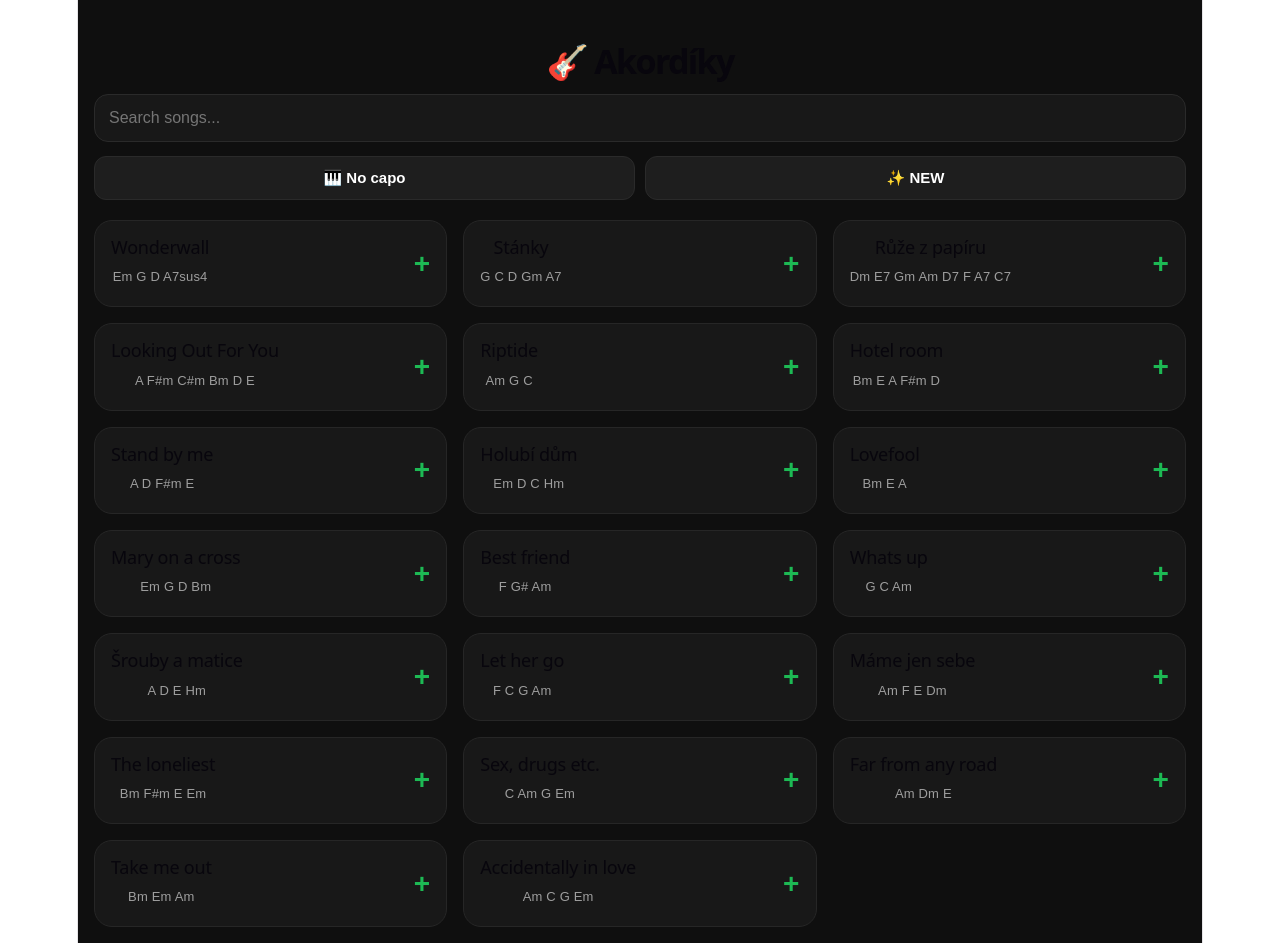
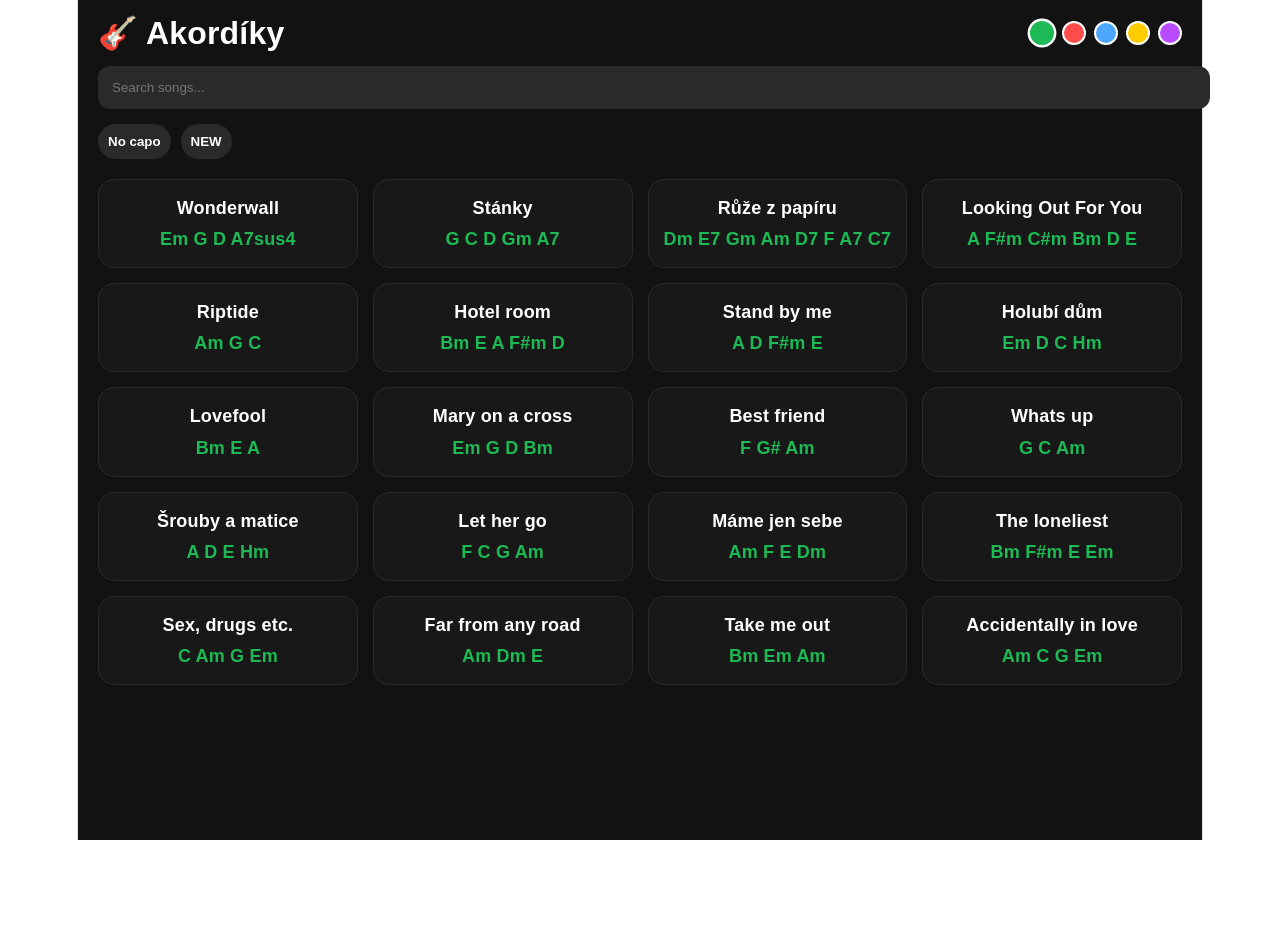
Before and after one commit to SuperWolf121/guitar-chords-app, a React (Vite) app in the folder guitar-chords-app/: page / in a window 1280 px wide. After the commit the page ends 840 px from the top, so only its background shows below. Built offline with nearby package versions, Linux system fonts and the light colour scheme.

Commit message:
GUI A SPOTIFY STYL

```diff
--- a/guitar-chords-app/src/App.jsx
+++ b/guitar-chords-app/src/App.jsx
@@ -5,432 +5,230 @@ function App() {
   const [noCapo, setNoCapo] = useState(false)
   const [showNewOnly, setShowNewOnly] = useState(false)
   const [openedSong, setOpenedSong] = useState(null)
+  const [themeColor, setThemeColor] = useState("#1db954")
 
   const songs = [
-    {
-      name: "Wonderwall",
-      difficulty: 2,
-      chords: "Em G D A7sus4",
-      capo: 2,
-      link: "https://www.ultimate-guitar.com/",
-    },
-    {
-      name: "Stánky",
-      difficulty: 1,
-      chords: "G C D Gm A7",
-      capo: 0,
-      link: "https://akordy.kytary.cz/song/stanky",
-    },
-    {
-      name: "Růže z papíru",
-      difficulty: 2,
-      chords: "Dm E7 Gm Am D7 F A7 C7",
-      capo: 0,
-      link: "https://akordy.kytary.cz/song/ruze-z-papiru",
-    },
-    {
-      name: "Looking Out For You",
-      difficulty: 2,
-      chords: "A F#m C#m Bm D E",
-      capo: 0,
-      link: "https://tabs.ultimate-guitar.com/tab/joy-again/looking-out-for-you-chords-1863147",
-    },
-    {
-      name: "Riptide",
-      difficulty: 1,
-      chords: "Am G C",
-      capo: 0,
-      link: "https://tabs.ultimate-guitar.com/tab/vance-joy/riptide-chords-1237247",
-    },
-    {
-      name: "Hotel room",
-      difficulty: 2,
-      chords: "Bm E A F#m D",
-      capo: 0,
-      link: "https://tabs.ultimate-guitar.com/tab/ax-and-the-hatchetmen/hotel-room-chords-5815592",
-    },
-    {
-      name: "Stand by me",
-      difficulty: 2,
-      chords: "A D F#m E",
-      capo: 0,
-      link: "https://guitartuna.com/chords/stand-by-me-ben-e-king-easy-guitar-chords-60fa8757d87f149fe408c47e",
-    },
-    {
-      name: "Holubí dům",
-      difficulty: 2,
-      chords: "Em D C Hm",
-      capo: 0,
-      link: "https://akordy.kytary.cz/song/holubi-dum",
-    },
-    {
-      name: "Lovefool",
-      difficulty: 2,
-      chords: "Bm E A",
-      capo: 0,
-      link: "https://www.cifraclub.com/the-cardigans/lovefool/",
-    },
-    {
-      name: "Mary on a cross",
-      difficulty: 2,
-      chords: "Em G D Bm",
-      capo: 4,
-      link: "https://tabs.ultimate-guitar.com/tab/ghost/mary-on-a-cross-chords-2825666",
-    },
+    { name: "Wonderwall", difficulty: 2, chords: "Em G D A7sus4", capo: 2, link: "https://www.ultimate-guitar.com/" },
+    { name: "Stánky", difficulty: 1, chords: "G C D Gm A7", capo: 0, link: "https://akordy.kytary.cz/song/stanky" },
+    { name: "Růže z papíru", difficulty: 2, chords: "Dm E7 Gm Am D7 F A7 C7", capo: 0, link: "https://akordy.kytary.cz/song/ruze-z-papiru" },
+    { name: "Looking Out For You", difficulty: 2, chords: "A F#m C#m Bm D E", capo: 0, link: "https://tabs.ultimate-guitar.com/tab/joy-again/looking-out-for-you-chords-1863147" },
+    { name: "Riptide", difficulty: 1, chords: "Am G C", capo: 0, link: "https://tabs.ultimate-guitar.com/tab/vance-joy/riptide-chords-1237247" },
+    { name: "Hotel room", difficulty: 2, chords: "Bm E A F#m D", capo: 0, link: "https://tabs.ultimate-guitar.com/tab/ax-and-the-hatchetmen/hotel-room-chords-5815592" },
+    { name: "Stand by me", difficulty: 2, chords: "A D F#m E", capo: 0, link: "https://guitartuna.com/chords/stand-by-me-ben-e-king-easy-guitar-chords-60fa8757d87f149fe408c47e" },
+    { name: "Holubí dům", difficulty: 2, chords: "Em D C Hm", capo: 0, link: "https://akordy.kytary.cz/song/holubi-dum" },
+    { name: "Lovefool", difficulty: 2, chords: "Bm E A", capo: 0, link: "https://www.cifraclub.com/the-cardigans/lovefool/" },
+    { name: "Mary on a cross", difficulty: 2, chords: "Em G D Bm", capo: 4, link: "https://tabs.ultimate-guitar.com/tab/ghost/mary-on-a-cross-chords-2825666" },
 
-    // NEW SONGS
-
-    {
-      name: "Best friend",
-      difficulty: 2,
-      chords: "F G# Am",
-      capo: 2,
-      link: "https://tabs.ultimate-guitar.com/tab/rex-orange-county/best-friend-chords-1954795",
-      isNew: true,
-    },
-    {
-      name: "Whats up",
-      difficulty: 1,
-      chords: "G C Am",
-      capo: 2,
-      link: "https://tabs.ultimate-guitar.com/tab/4-non-blondes/whats-up-chords-349210",
-      isNew: true,
-    },
-    {
-      name: "Šrouby a matice",
-      difficulty: 2,
-      chords: "A D E Hm",
-      capo: 0,
-      link: "https://pisnicky-akordy.cz/mandrage/srouby-a-matice?format=pdf",
-      isNew: true,
-    },
-    {
-      name: "Let her go",
-      difficulty: 2,
-      chords: "F C G Am",
-      capo: 7,
-      link: "https://tabs.ultimate-guitar.com/tab/passenger/let-her-go-chords-705962",
-      isNew: true,
-    },
-    {
-      name: "Máme jen sebe",
-      difficulty: 2,
-      chords: "Am F E Dm",
-      capo: 4,
-      link: "https://pisnicky-akordy.cz/nedvedi/mame-jen-sebe",
-      isNew: true,
-    },
-    {
-      name: "The loneliest",
-      difficulty: 2,
-      chords: "Bm F#m E Em",
-      capo: 0,
-      link: "https://tabs.ultimate-guitar.com/tab/maneskin/the-loneliest-chords-4375667",
-      isNew: true,
-    },
-    {
-      name: "Sex, drugs etc.",
-      difficulty: 1,
-      chords: "C Am G Em",
-      capo: 0,
-      link: "https://tabs.ultimate-guitar.com/tab/beach-weather/sex-drugs-etc-chords-2737914",
-      isNew: true,
-    },
-    {
-      name: "Far from any road",
-      difficulty: 1,
-      chords: "Am Dm E",
-      capo: 0,
-      link: "https://tabs.ultimate-guitar.com/tab/the-handsome-family/far-from-any-road-chords-1457431",
-      isNew: true,
-    },
-    {
-      name: "Take me out",
-      difficulty: 2,
-      chords: "Bm Em Am",
-      capo: 0,
-      link: "https://tabs.ultimate-guitar.com/tab/franz-ferdinand/take-me-out-chords-176648",
-      isNew: true,
-    },
-    {
-      name: "Accidentally in love",
-      difficulty: 1,
-      chords: "Am C G Em",
-      capo: 0,
-      link: "https://tabs.ultimate-guitar.com/tab/counting-crows/accidentally-in-love-chords-128241",
-      isNew: true,
-    },
+    // NEW
+    { name: "Best friend", difficulty: 2, chords: "F G# Am", capo: 2, link: "https://tabs.ultimate-guitar.com/tab/rex-orange-county/best-friend-chords-1954795", isNew: true },
+    { name: "Whats up", difficulty: 1, chords: "G C Am", capo: 2, link: "https://tabs.ultimate-guitar.com/tab/4-non-blondes/whats-up-chords-349210", isNew: true },
+    { name: "Šrouby a matice", difficulty: 2, chords: "A D E Hm", capo: 0, link: "https://pisnicky-akordy.cz/mandrage/srouby-a-matice?format=pdf", isNew: true },
+    { name: "Let her go", difficulty: 2, chords: "F C G Am", capo: 7, link: "https://tabs.ultimate-guitar.com/tab/passenger/let-her-go-chords-705962", isNew: true },
+    { name: "Máme jen sebe", difficulty: 2, chords: "Am F E Dm", capo: 4, link: "https://pisnicky-akordy.cz/nedvedi/mame-jen-sebe", isNew: true },
+    { name: "The loneliest", difficulty: 2, chords: "Bm F#m E Em", capo: 0, link: "https://tabs.ultimate-guitar.com/tab/maneskin/the-loneliest-chords-4375667", isNew: true },
+    { name: "Sex, drugs etc.", difficulty: 1, chords: "C Am G Em", capo: 0, link: "https://tabs.ultimate-guitar.com/tab/beach-weather/sex-drugs-etc-chords-2737914", isNew: true },
+    { name: "Far from any road", difficulty: 1, chords: "Am Dm E", capo: 0, link: "https://tabs.ultimate-guitar.com/tab/the-handsome-family/far-from-any-road-chords-1457431", isNew: true },
+    { name: "Take me out", difficulty: 2, chords: "Bm Em Am", capo: 0, link: "https://tabs.ultimate-guitar.com/tab/franz-ferdinand/take-me-out-chords-176648", isNew: true },
+    { name: "Accidentally in love", difficulty: 1, chords: "Am C G Em", capo: 0, link: "https://tabs.ultimate-guitar.com/tab/counting-crows/accidentally-in-love-chords-128241", isNew: true },
   ]
 
   const filteredSongs = songs.filter((song) => {
-    const matchesSearch = song.name
-      .toLowerCase()
-      .includes(search.toLowerCase())
-
-    const matchesCapo = noCapo ? song.capo === 0 : true
-    const matchesNew = showNewOnly ? song.isNew : true
+    const matchesSearch = song.name.toLowerCase().includes(search.toLowerCase())
+    const matchesCapo = !noCapo || song.capo === 0
+    const matchesNew = !showNewOnly || song.isNew === true
 
     return matchesSearch && matchesCapo && matchesNew
   })
 
+  const styles = {
+    page: {
+      minHeight: "100vh",
+      background: "#121212",
+      color: "white",
+      fontFamily: "Arial",
+      padding: 20,
+    },
+
+    topBar: {
+      display: "flex",
+      justifyContent: "space-between",
+      alignItems: "center",
+      marginBottom: 20,
+    },
+
+    title: {
+      fontSize: 32,
+      fontWeight: "bold",
+    },
+
+    themePicker: {
+      display: "flex",
+      gap: 8,
+      alignItems: "center",
+    },
+
+    colorDot: {
+      width: 20,
+      height: 20,
+      borderRadius: "50%",
+      cursor: "pointer",
+      border: "2px solid white",
+    },
+
+    search: {
+      width: "100%",
+      padding: 14,
+      borderRadius: 12,
+      border: "none",
+      background: "#2a2a2a",
+      color: "white",
+      marginBottom: 15,
+    },
+
+    filters: {
+      display: "flex",
+      gap: 10,
+      marginBottom: 20,
+    },
+
+    button: (active) => ({
+      padding: 10,
+      borderRadius: 20,
+      border: "none",
+      cursor: "pointer",
+      background: active ? themeColor : "#2a2a2a",
+      color: "white",
+      fontWeight: "bold",
+    }),
+
+    grid: {
+      display: "grid",
+      gridTemplateColumns: "repeat(auto-fit, minmax(250px, 1fr))",
+      gap: 15,
+    },
+
+    card: {
+      background: "#181818",
+      padding: 15,
+      borderRadius: 16,
+      cursor: "pointer",
+      transition: "0.2s",
+      border: "1px solid #2a2a2a",
+    },
+
+    songName: {
+      margin: 0,
+      fontSize: 18,
+    },
+
+    chords: {
+      color: themeColor,
+      fontWeight: "bold",
+      marginTop: 5,
+    },
+
+    expanded: {
+      marginTop: 10,
+      paddingTop: 10,
+      borderTop: "1px solid #333",
+    },
+
+    info: {
+      display: "flex",
+      justifyContent: "space-between",
+      marginBottom: 6,
+      color: "#ccc",
+    },
+
+    openBtn: {
+      marginTop: 10,
+      width: "100%",
+      padding: 10,
+      borderRadius: 10,
+      border: "none",
+      cursor: "pointer",
+      background: themeColor,
+      color: "black",
+      fontWeight: "bold",
+    },
+  }
+
   return (
     <div style={styles.page}>
-      <div style={styles.container}>
-        <h1 style={styles.title}>🎸 Akordíky</h1>
 
+      {/* TOP BAR */}
+      <div style={styles.topBar}>
+        <div style={styles.title}>🎸 Akordíky</div>
+
+        <div style={styles.themePicker}>
+          {["#1db954", "#ff4d4d", "#4da6ff", "#ffcc00", "#b84dff"].map((c) => (
+            <div
+              key={c}
+              onClick={() => setThemeColor(c)}
+              style={{
+                ...styles.colorDot,
+                background: c,
+                transform: themeColor === c ? "scale(1.2)" : "scale(1)",
+              }}
+            />
+          ))}
+        </div>
+      </div>
+
+      {/* SEARCH */}
       <input
+        style={styles.search}
         placeholder="Search songs..."
         value={search}
         onChange={(e) => setSearch(e.target.value)}
-          style={styles.search}
       />
 
+      {/* FILTERS */}
       <div style={styles.filters}>
         <button
+          style={styles.button(noCapo)}
           onClick={() => setNoCapo(!noCapo)}
-            style={{
-              ...styles.filterButton,
-              background: noCapo ? "#1db954" : "#1e1e1e",
-            }}
         >
-            🎹 No capo
+          No capo
         </button>
 
         <button
+          style={styles.button(showNewOnly)}
           onClick={() => setShowNewOnly(!showNewOnly)}
-            style={{
-              ...styles.filterButton,
-              background: showNewOnly ? "#ff9800" : "#1e1e1e",
-            }}
         >
-            ✨ NEW
+          NEW
         </button>
       </div>
 
+      {/* GRID */}
       <div style={styles.grid}>
         {filteredSongs.map((song, i) => (
-            <div key={i} style={styles.card}>
-              <div
-                style={styles.songHeader}
-                onClick={() =>
-                  setOpenedSong(openedSong === i ? null : i)
-                }
-              >
-                <div>
-                  <h2 style={styles.songName}>
-                    {song.name}
-                  </h2>
-
-                  <div style={styles.preview}>
-                    {song.chords}
-                  </div>
-                </div>
-
-                <div style={styles.arrow}>
-                  {openedSong === i ? "−" : "+"}
-                </div>
-              </div>
+          <div key={i} style={styles.card} onClick={() => setOpenedSong(openedSong === i ? null : i)}>
+            <h3 style={styles.songName}>{song.name}</h3>
+            <div style={styles.chords}>{song.chords}</div>
 
             {openedSong === i && (
               <div style={styles.expanded}>
-                  <div style={styles.infoRow}>
+                <div style={styles.info}>
                   <span>🔥 Difficulty</span>
                   <b>{song.difficulty}/3</b>
                 </div>
 
-                  <div style={styles.infoRow}>
+                <div style={styles.info}>
                   <span>🎹 Capo</span>
                   <b>{song.capo}</b>
                 </div>
 
-                  <div style={styles.chordsBox}>
-                    {song.chords}
-                  </div>
-
-                  <div style={styles.buttons}>
-                    <a
-                      href={song.link}
-                      target="_blank"
-                      rel="noreferrer"
-                      style={{ flex: 1 }}
-                    >
-                      <button style={styles.playButton}>
-                        Play ▶
-                      </button>
+                <a href={song.link} target="_blank" rel="noreferrer">
+                  <button style={styles.openBtn}>Open song ▶</button>
                 </a>
-
-                    <a
-                      href={`https://www.youtube.com/results?search_query=${encodeURIComponent(
-                        song.name
-                      )}`}
-                      target="_blank"
-                      rel="noreferrer"
-                      style={{ flex: 1 }}
-                    >
-                      <button style={styles.youtubeButton}>
-                        YouTube ▶
-                      </button>
-                    </a>
-                  </div>
               </div>
             )}
           </div>
         ))}
       </div>
     </div>
-    </div>
   )
 }
 
-const styles = {
-  page: {
-    minHeight: "100vh",
-    background: "#0f0f0f",
-    padding: 16,
-    fontFamily: "Arial, sans-serif",
-    color: "white",
-  },
-
-  container: {
-    width: "100%",
-    maxWidth: 1200,
-    margin: "0 auto",
-  },
-
-  title: {
-    fontSize: 34,
-    fontWeight: "bold",
-    marginBottom: 20,
-    textAlign: "center",
-  },
-
-  search: {
-    width: "100%",
-    padding: 14,
-    borderRadius: 14,
-    border: "1px solid #2a2a2a",
-    background: "#181818",
-    color: "white",
-    fontSize: 16,
-    marginBottom: 14,
-    boxSizing: "border-box",
-  },
-
-  filters: {
-    display: "flex",
-    gap: 10,
-    marginBottom: 20,
-    flexWrap: "wrap",
-  },
-
-  filterButton: {
-    flex: 1,
-    minWidth: 120,
-    padding: 12,
-    borderRadius: 12,
-    border: "1px solid #2a2a2a",
-    color: "white",
-    fontWeight: "bold",
-    cursor: "pointer",
-    fontSize: 15,
-  },
-
-  grid: {
-    display: "grid",
-    gridTemplateColumns: "repeat(auto-fit, minmax(280px, 1fr))",
-    gap: 16,
-  },
-
-  card: {
-    background: "#181818",
-    borderRadius: 18,
-    border: "1px solid #262626",
-    overflow: "hidden",
-    transition: "0.2s",
-  },
-
-  songHeader: {
-    padding: 16,
-    display: "flex",
-    justifyContent: "space-between",
-    alignItems: "center",
-    cursor: "pointer",
-    gap: 12,
-  },
-
-  songName: {
-    margin: 0,
-    fontSize: 18,
-    marginBottom: 6,
-  },
-
-  preview: {
-    color: "#9e9e9e",
-    fontSize: 13,
-    overflow: "hidden",
-    textOverflow: "ellipsis",
-    whiteSpace: "nowrap",
-    maxWidth: 200,
-  },
-
-  arrow: {
-    fontSize: 28,
-    color: "#1db954",
-    fontWeight: "bold",
-  },
-
-  expanded: {
-    padding: 16,
-    paddingTop: 0,
-  },
-
-  infoRow: {
-    display: "flex",
-    justifyContent: "space-between",
-    marginBottom: 10,
-    color: "#cfcfcf",
-  },
-
-  chordsBox: {
-    background: "#111",
-    padding: 12,
-    borderRadius: 12,
-    marginTop: 10,
-    marginBottom: 14,
-    fontWeight: "bold",
-    color: "#1db954",
-    fontSize: 15,
-    overflowX: "auto",
-  },
-
-  buttons: {
-    display: "flex",
-    gap: 10,
-  },
-
-  playButton: {
-    width: "100%",
-    padding: 12,
-    borderRadius: 10,
-    border: "none",
-    background: "#1db954",
-    color: "black",
-    fontWeight: "bold",
-    cursor: "pointer",
-    fontSize: 14,
-  },
-
-  youtubeButton: {
-    width: "100%",
-    padding: 12,
-    borderRadius: 10,
-    border: "none",
-    background: "#ff0000",
-    color: "white",
-    fontWeight: "bold",
-    cursor: "pointer",
-    fontSize: 14,
-  },
-}
-
 export default App
```
Lines whose indentation alone changed are shown as unchanged.
